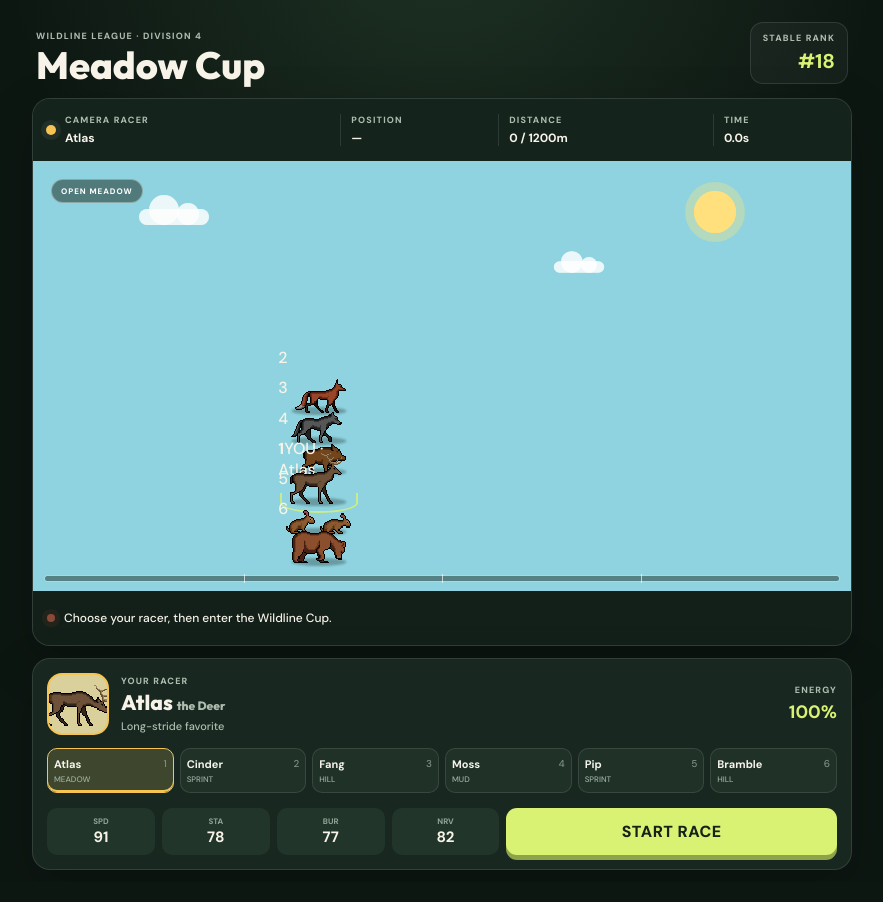
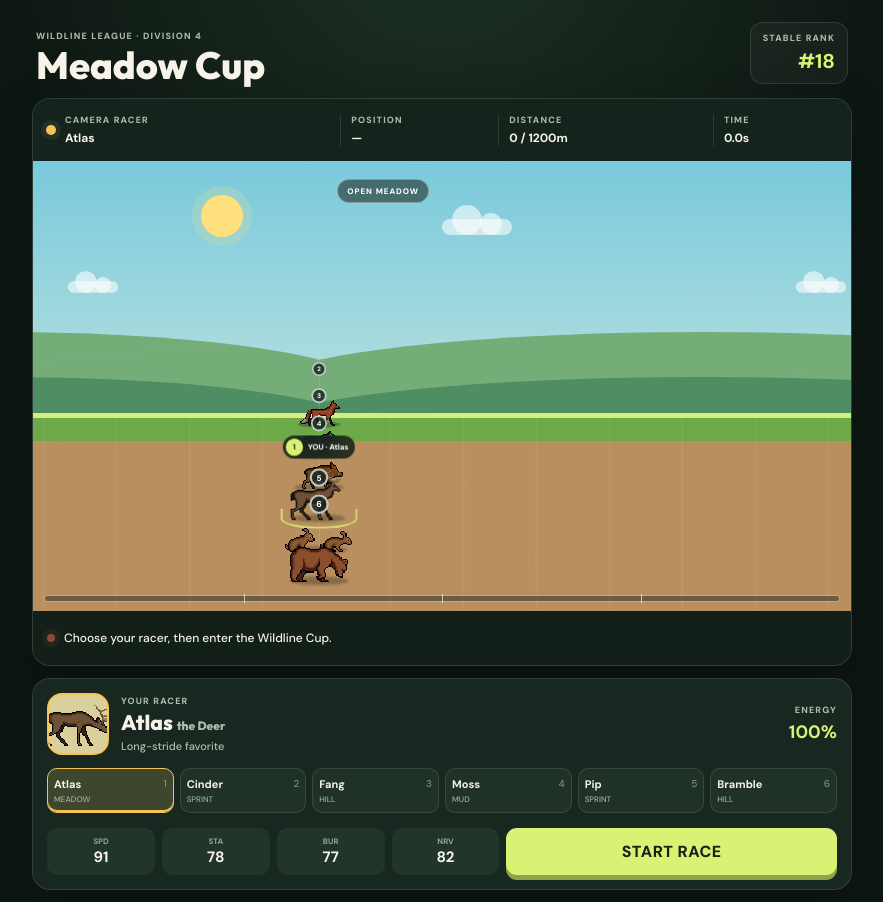
Before and after one commit to mrbenxb/vite-react-template, a React (Vite) app: page / in a window 1280 px wide. Shown: the whole page, without its empty margins (198-1081 px from the left). Built offline with nearby package versions, Linux system fonts and the light colour scheme.

Commit message:
fix: align scenery and racers to one camera

```diff
--- a/src/side-race.css
+++ b/src/side-race.css
@@ -10,34 +10,58 @@
   --panel-2: #21342a;
   --muted: #aebcaf;
   --lime: #d9f274;
-  --line: rgba(255, 255, 255, .11);
+  --line: rgba(255,255,255,.11);
 }
 
 * { box-sizing: border-box; }
 html, body, #root { min-height: 100%; margin: 0; }
-body { overflow-x: hidden; }
+body { overflow-x: hidden; background: #0d1712; }
 button { font: inherit; }
 
 .app-shell {
   min-height: 100vh;
   padding: 12px;
   background:
-    radial-gradient(circle at 50% -10%, rgba(85, 135, 93, .24), transparent 38%),
+    radial-gradient(circle at 50% -10%, rgba(85,135,93,.24), transparent 38%),
     #0d1712;
 }
 .game-frame { width: min(100%, 820px); margin: 0 auto; }
 .topbar { display: flex; align-items: flex-end; justify-content: space-between; padding: 10px 4px 14px; }
 .eyebrow, .selected-copy > span, .decision-copy > span, .energy-readout span, .stable-badge span, .race-hud small {
-  display: block; margin: 0 0 4px; color: var(--muted); font-size: 9px; font-weight: 800; letter-spacing: .13em;
+  display: block;
+  margin: 0 0 4px;
+  color: var(--muted);
+  font-size: 9px;
+  font-weight: 800;
+  letter-spacing: .13em;
 }
-.topbar h1 { margin: 0; font: 800 clamp(26px, 7vw, 38px)/1 'Outfit', sans-serif; }
-.stable-badge { min-width: 88px; padding: 9px 12px; border: 1px solid var(--line); border-radius: 13px; background: rgba(255,255,255,.04); text-align: right; }
+.topbar h1 { margin: 0; font: 800 clamp(26px,7vw,38px)/1 'Outfit',sans-serif; }
+.stable-badge {
+  min-width: 88px;
+  padding: 9px 12px;
+  border: 1px solid var(--line);
+  border-radius: 13px;
+  background: rgba(255,255,255,.04);
+  text-align: right;
+}
 .stable-badge strong { color: var(--lime); font-size: 20px; }
 
 .race-card, .manager-panel, .decision-panel {
-  overflow: hidden; border: 1px solid var(--line); border-radius: 18px; background: var(--panel); box-shadow: 0 18px 50px rgba(0,0,0,.24);
+  overflow: hidden;
+  border: 1px solid var(--line);
+  border-radius: 18px;
+  background: var(--panel);
+  box-shadow: 0 18px 50px rgba(0,0,0,.24);
 }
-.race-hud { display: grid; grid-template-columns: 1.25fr .65fr .9fr .55fr; gap: 10px; align-items: center; min-height: 62px; padding: 10px 13px; background: #14231b; }
+.race-hud {
+  display: grid;
+  grid-template-columns: 1.25fr .65fr .9fr .55fr;
+  gap: 10px;
+  align-items: center;
+  min-height: 62px;
+  padding: 10px 13px;
+  background: #14231b;
+}
 .race-hud > div + div { padding-left: 10px; border-left: 1px solid var(--line); }
 .race-hud strong { display: block; font-size: 12px; white-space: nowrap; }
 .hud-racer { display: flex; align-items: center; gap: 9px; }
@@ -45,76 +69,296 @@ button { font: inherit; }
 .hud-racer strong { overflow: hidden; text-overflow: ellipsis; }
 .hud-dot { flex: 0 0 auto; width: 10px; height: 10px; border-radius: 50%; box-shadow: 0 0 0 5px rgba(255,255,255,.06); }
 
-.race-scene { position: relative; height: 430px; overflow: hidden; isolation: isolate; background: #8ed3df; }
-.world-layer { position: absolute; left: 0; width: 400%; will-change: transform; transition: transform 70ms linear; }
-.sky-world { top: 0; height: 100%; display: grid; grid-template-columns: repeat(4, 1fr); z-index: 1; }
-.ground-world { inset: 0 auto 0 0; display: grid; grid-template-columns: repeat(4, 1fr); z-index: 4; pointer-events: none; }
-.world-segment { position: relative; overflow: hidden; height: 100%; }
-.world-segment.meadow { background: linear-gradient(#78c8dd 0 55%, #cbe8d3 55%); }
-.world-segment.mud { background: linear-gradient(#9bcbd1 0 55%, #c8b184 55%); }
-.world-segment.hill { background: linear-gradient(#91bfd4 0 55%, #b8d0a0 55%); }
-.world-segment.sprint { background: linear-gradient(#f0b27f 0 55%, #f4d69a 55%); }
-.sun { position: absolute; top: 30px; right: 14%; width: 42px; height: 42px; border-radius: 50%; background: #ffe07d; box-shadow: 0 0 0 9px rgba(255,224,125,.18); }
-.world-segment.mud .sun { opacity: .5; }
-.world-segment.hill .sun { background: #f8f0cc; }
-.world-segment.sprint .sun { background: #ffca6c; }
-.cloud { position: absolute; width: 70px; height: 16px; border-radius: 30px; background: rgba(255,255,255,.58); }
+.race-scene {
+  position: relative;
+  height: 450px;
+  overflow: hidden;
+  isolation: isolate;
+  background: #8ed3df;
+}
+.world-stage { position: absolute; inset: 0; z-index: 1; overflow: hidden; }
+.world-chunk {
+  position: absolute;
+  top: 0;
+  bottom: 0;
+  overflow: hidden;
+  min-width: 1px;
+}
+.sky-tone { position: absolute; inset: 0 0 44%; }
+.theme-meadow .sky-tone { background: linear-gradient(#79c9dc 0%, #b8e1df 100%); }
+.theme-mud .sky-tone { background: linear-gradient(#9ecbd1 0%, #c3d6cd 100%); }
+.theme-hill .sky-tone { background: linear-gradient(#8dbed3 0%, #bfd6d8 100%); }
+.theme-sprint .sky-tone { background: linear-gradient(#efb47f 0%, #f1d19e 100%); }
+.sun {
+  position: absolute;
+  z-index: 2;
+  top: 34px;
+  right: 12%;
+  width: 42px;
+  height: 42px;
+  border-radius: 50%;
+  background: #ffe07d;
+  box-shadow: 0 0 0 9px rgba(255,224,125,.18);
+}
+.theme-mud .sun { opacity: .48; }
+.theme-hill .sun { background: #f6efcf; }
+.theme-sprint .sun { background: #ffca6c; }
+.cloud {
+  position: absolute;
+  z-index: 2;
+  width: 70px;
+  height: 16px;
+  border-radius: 30px;
+  background: rgba(255,255,255,.58);
+}
 .cloud::before, .cloud::after { content: ''; position: absolute; bottom: 0; border-radius: 50%; background: inherit; }
 .cloud::before { left: 10px; width: 30px; height: 30px; }
 .cloud::after { right: 10px; width: 22px; height: 22px; }
-.cloud-a { top: 48px; left: 13%; }
-.cloud-b { top: 98px; right: 29%; transform: scale(.72); }
-.world-segment.mud .cloud { background: rgba(118,130,126,.42); }
-.far-hills, .near-hills { position: absolute; left: -7%; right: -7%; border-radius: 50% 50% 0 0; }
-.far-hills { bottom: 32%; height: 30%; background: #74ad78; }
-.near-hills { bottom: 21%; height: 29%; background: #4f8d62; }
-.world-segment.mud .far-hills { background: #8d966c; }
-.world-segment.mud .near-hills { background: #6f7856; }
-.world-segment.hill .far-hills { bottom: 27%; height: 45%; background: #6b8d6c; clip-path: polygon(0 100%, 20% 52%, 34% 70%, 55% 18%, 73% 55%, 100% 28%, 100% 100%); border-radius: 0; }
-.world-segment.hill .near-hills { bottom: 19%; height: 38%; background: #4c7256; clip-path: polygon(0 100%, 24% 39%, 44% 78%, 66% 16%, 100% 67%, 100% 100%); border-radius: 0; }
-.world-segment.sprint .far-hills { background: #b47d5a; }
-.world-segment.sprint .near-hills { background: #8d6048; }
-.segment-sign { position: absolute; top: 18px; left: 18px; padding: 6px 9px; border: 1px solid rgba(255,255,255,.35); border-radius: 999px; background: rgba(26,41,32,.52); color: #fff; font-size: 8px; font-weight: 900; letter-spacing: .12em; backdrop-filter: blur(4px); }
+.cloud-a { top: 58px; left: 16%; }
+.cloud-b { top: 118px; right: 30%; transform: scale(.72); }
+.theme-mud .cloud { background: rgba(118,130,126,.42); }
+.far-land, .near-land { position: absolute; left: -8%; right: -8%; z-index: 3; }
+.far-land {
+  bottom: 37%;
+  height: 25%;
+  border-radius: 50% 50% 0 0;
+  background: #75ad79;
+}
+.near-land {
+  bottom: 29%;
+  height: 23%;
+  border-radius: 50% 50% 0 0;
+  background: #4f8d62;
+}
+.theme-mud .far-land { background: #8d966c; }
+.theme-mud .near-land { background: #6f7856; }
+.theme-hill .far-land {
+  bottom: 30%;
+  height: 39%;
+  border-radius: 0;
+  background: #6a8c6c;
+  clip-path: polygon(0 100%, 16% 58%, 31% 72%, 50% 19%, 68% 57%, 83% 30%, 100% 63%, 100% 100%);
+}
+.theme-hill .near-land {
+  bottom: 27%;
+  height: 31%;
+  border-radius: 0;
+  background: #4c7256;
+  clip-path: polygon(0 100%, 19% 48%, 38% 77%, 61% 20%, 80% 62%, 100% 35%, 100% 100%);
+}
+.theme-sprint .far-land { background: #b47d5a; }
+.theme-sprint .near-land { background: #8d6048; }
+.track-ground {
+  position: absolute;
+  z-index: 4;
+  left: 0;
+  right: 0;
+  top: 56%;
+  bottom: 0;
+  border-top: 5px solid rgba(255,255,255,.45);
+}
+.theme-meadow .track-ground { background: linear-gradient(#6ca949 0 12%, #b98f5f 12% 100%); border-color: #d5ed7c; }
+.theme-mud .track-ground { background: linear-gradient(#7e674f 0 10%, #73513c 10% 100%); border-color: #a5b869; }
+.theme-hill .track-ground { background: linear-gradient(#678e48 0 11%, #987352 11% 100%); border-color: #c6db72; }
+.theme-sprint .track-ground { background: linear-gradient(#d7ad58 0 10%, #bd8250 10% 100%); border-color: #f0d76e; }
+.terrain-detail { position: absolute; inset: 0; opacity: .45; overflow: hidden; }
+.theme-meadow .terrain-detail { background: repeating-linear-gradient(90deg, transparent 0 70px, rgba(255,255,255,.08) 70px 73px); }
+.theme-mud .terrain-detail {
+  background:
+    radial-gradient(ellipse at 14% 42%, #4b382c 0 12px, transparent 13px),
+    radial-gradient(ellipse at 58% 72%, #4b382c 0 17px, transparent 18px),
+    radial-gradient(ellipse at 88% 30%, #4b382c 0 10px, transparent 11px);
+  background-size: 240px 100px;
+}
+.theme-hill .terrain-detail { background: repeating-linear-gradient(105deg, transparent 0 44px, rgba(255,255,255,.08) 45px 47px); }
+.theme-sprint .terrain-detail { background: repeating-linear-gradient(90deg, transparent 0 52px, rgba(255,244,189,.13) 53px 56px); }
+.segment-sign {
+  position: absolute;
+  z-index: 7;
+  top: 18px;
+  left: 18px;
+  padding: 6px 9px;
+  border: 1px solid rgba(255,255,255,.35);
+  border-radius: 999px;
+  background: rgba(26,41,32,.58);
+  color: #fff;
+  font-size: 8px;
+  font-weight: 900;
+  letter-spacing: .12em;
+  backdrop-filter: blur(4px);
+}
 
-.ground-segment { position: relative; height: 100%; }
-.ground-segment::before { content: ''; position: absolute; left: 0; right: 0; top: 57%; bottom: 0; border-top: 5px solid rgba(255,255,255,.5); }
-.ground-segment.meadow::before { background: linear-gradient(#6ba848 0 12%, #b98f5f 12% 100%); border-color: #d2ec7d; }
-.ground-segment.mud::before { background: linear-gradient(#81664b 0 10%, #76523c 10% 100%); border-color: #9aaf61; }
-.ground-segment.hill::before { background: linear-gradient(#688f47 0 12%, #9e7955 12% 100%); border-color: #c5db72; clip-path: polygon(0 12%, 25% 4%, 50% 15%, 74% 0, 100% 10%, 100% 100%, 0 100%); }
-.ground-segment.sprint::before { background: linear-gradient(#d8ad57 0 11%, #bd8250 11% 100%); border-color: #f2d96d; }
-.terrain-detail { position: absolute; inset: 60% 0 0; overflow: hidden; opacity: .45; }
-.ground-segment.meadow .terrain-detail { background: repeating-linear-gradient(90deg, transparent 0 70px, rgba(255,255,255,.08) 70px 73px); }
-.ground-segment.mud .terrain-detail { background: radial-gradient(ellipse at 14% 42%, #4b382c 0 12px, transparent 13px), radial-gradient(ellipse at 58% 72%, #4b382c 0 17px, transparent 18px), radial-gradient(ellipse at 88% 30%, #4b382c 0 10px, transparent 11px); background-size: 240px 100px; }
-.ground-segment.hill .terrain-detail { background: repeating-linear-gradient(105deg, transparent 0 44px, rgba(255,255,255,.08) 45px 47px); }
-.ground-segment.sprint .terrain-detail { background: repeating-linear-gradient(90deg, transparent 0 52px, rgba(255,244,189,.13) 53px 56px); }
-
-.speed-lines { position: absolute; z-index: 10; inset: 0; pointer-events: none; opacity: 0; background: repeating-linear-gradient(175deg, transparent 0 42px, rgba(255,255,255,.18) 43px 45px, transparent 46px 80px); animation: speed-shift .35s linear infinite; }
-.race-scene:not(.scene-meadow) .speed-lines { opacity: .13; }
+.speed-lines {
+  position: absolute;
+  z-index: 10;
+  inset: 0;
+  pointer-events: none;
+  opacity: .08;
+  background: repeating-linear-gradient(175deg, transparent 0 42px, rgba(255,255,255,.18) 43px 45px, transparent 46px 80px);
+  animation: speed-shift .35s linear infinite;
+}
 @keyframes speed-shift { to { transform: translateX(-70px); } }
+.camera-guide {
+  position: absolute;
+  z-index: 11;
+  left: 35%;
+  top: 47%;
+  bottom: 11%;
+  width: 1px;
+  border-left: 1px dashed rgba(217,242,116,.26);
+  pointer-events: none;
+}
 .runner-stage { position: absolute; z-index: 12; inset: 0; }
-.runner { position: absolute; width: 82px; height: 66px; transform: translate(-50%, -50%); will-change: left, top; transition: opacity 120ms linear; }
-.runner.offscreen { opacity: 0; }
-.runner.managed::before { content: ''; position: absolute; left: 50%; bottom: -9px; width: 74px; height: 18px; transform: translateX(-50%); border: 2px solid rgba(217,242,116,.8); border-top: 0; border-radius: 0 0 50% 50%; }
+.runner {
+  --perspective-scale: 1;
+  position: absolute;
+  width: 84px;
+  height: 70px;
+  transform: translate(-50%,-50%) scale(var(--perspective-scale));
+  transform-origin: center bottom;
+  will-change: left, top;
+  transition: left 45ms linear, top 160ms ease, opacity 120ms linear;
+}
+.runner.offscreen { opacity: 0; pointer-events: none; }
+.runner.managed::before {
+  content: '';
+  position: absolute;
+  left: 50%;
+  bottom: -9px;
+  width: 76px;
+  height: 19px;
+  transform: translateX(-50%);
+  border: 2px solid rgba(217,242,116,.88);
+  border-top: 0;
+  border-radius: 0 0 50% 50%;
+}
 .sprite-flip { position: absolute; left: 50%; bottom: 0; transform: translateX(-50%) scaleX(-1); transform-origin: center bottom; }
-.animal-sprite { position: relative; transform-origin: center bottom; background-repeat: no-repeat; background-position: 0 0; image-rendering: pixelated; animation-name: sprite-cycle; animation-iteration-count: infinite; }
+.animal-sprite {
+  position: relative;
+  transform-origin: center bottom;
+  background-repeat: no-repeat;
+  background-position: 0 0;
+  image-rendering: pixelated;
+  animation-name: sprite-cycle;
+  animation-iteration-count: infinite;
+}
 @keyframes sprite-cycle { to { background-position-x: var(--sheet-offset); } }
-.animal-shadow { position: absolute; left: 50%; bottom: -2px; width: 55px; height: 8px; transform: translateX(-50%); border-radius: 50%; background: rgba(21,28,23,.3); filter: blur(1px); }
-.runner-tag { position: absolute; z-index: 6; left: 50%; top: -13px; display: flex; align-items: center; gap: 5px; transform: translateX(-50%); padding: 3px 6px 3px 3px; border-radius: 999px; background: rgba(22,35,28,.76); color: #fff; font-size: 8px; white-space: nowrap; backdrop-filter: blur(4px); }
-.runner-tag b { width: 17px; height: 17px; display: grid; place-items: center; border-radius: 50%; background: #d9f274; color: #17231b; }
-.runner:not(.managed) .runner-tag { opacity: .72; }
-.tactic-pip { position: absolute; z-index: 7; right: -8px; top: 8px; padding: 3px 5px; border-radius: 4px; background: #fff; color: #16231b; font-size: 7px; font-weight: 900; }
+.animal-shadow {
+  position: absolute;
+  left: 50%;
+  bottom: -2px;
+  width: 55px;
+  height: 8px;
+  transform: translateX(-50%);
+  border-radius: 50%;
+  background: rgba(21,28,23,.3);
+  filter: blur(1px);
+}
+.managed-tag {
+  position: absolute;
+  z-index: 7;
+  left: 50%;
+  top: -18px;
+  display: flex;
+  align-items: center;
+  gap: 5px;
+  transform: translateX(-50%);
+  padding: 3px 7px 3px 3px;
+  border-radius: 999px;
+  background: rgba(20,32,25,.86);
+  color: #fff;
+  font-size: 8px;
+  font-weight: 800;
+  white-space: nowrap;
+  backdrop-filter: blur(4px);
+}
+.managed-tag b {
+  width: 18px;
+  height: 18px;
+  display: grid;
+  place-items: center;
+  border-radius: 50%;
+  background: var(--lime);
+  color: #17231b;
+}
+.rival-rank {
+  position: absolute;
+  z-index: 7;
+  left: 50%;
+  top: -12px;
+  width: 18px;
+  height: 18px;
+  display: grid;
+  place-items: center;
+  transform: translateX(-50%);
+  border: 2px solid rgba(255,255,255,.72);
+  border-radius: 50%;
+  background: rgba(25,39,31,.82);
+  color: #fff;
+  font-size: 8px;
+  font-weight: 900;
+}
+.tactic-pip {
+  position: absolute;
+  z-index: 8;
+  right: -8px;
+  top: 8px;
+  padding: 3px 5px;
+  border-radius: 4px;
+  background: #fff;
+  color: #16231b;
+  font-size: 7px;
+  font-weight: 900;
+}
 .tactic-pip.surge { background: #ffd264; }
 .tactic-pip.settle { background: #91e5c1; }
 .tactic-pip.draft { background: #a9bcff; }
-.camera-reticle { position: absolute; z-index: 11; left: 35%; top: 54%; bottom: 9%; width: 1px; border-left: 1px dashed rgba(217,242,116,.38); pointer-events: none; }
-.camera-reticle span { position: absolute; top: -20px; left: 0; transform: translateX(-50%); padding: 3px 6px; border-radius: 5px; background: rgba(21,35,27,.72); color: var(--lime); font-size: 7px; font-weight: 900; letter-spacing: .08em; }
-.finish-gate { position: absolute; z-index: 18; top: 44%; bottom: 12%; width: 6px; transform: translateX(-50%); background: repeating-linear-gradient(#f7f2e7 0 9px, #26362d 9px 18px); box-shadow: 0 0 0 2px rgba(255,255,255,.2); }
-.finish-gate span { position: absolute; top: -25px; left: 50%; transform: translateX(-50%); padding: 5px 8px; border-radius: 5px; background: #22342a; color: #fff; font-size: 8px; font-weight: 900; letter-spacing: .09em; }
-.race-progress { position: absolute; z-index: 30; left: 12px; right: 12px; bottom: 10px; height: 5px; border-radius: 999px; background: rgba(17,30,23,.45); box-shadow: 0 0 0 1px rgba(255,255,255,.18); overflow: visible; }
+.finish-gate {
+  position: absolute;
+  z-index: 18;
+  top: 44%;
+  bottom: 11%;
+  width: 6px;
+  transform: translateX(-50%);
+  background: repeating-linear-gradient(#f7f2e7 0 9px,#26362d 9px 18px);
+  box-shadow: 0 0 0 2px rgba(255,255,255,.2);
+}
+.finish-gate span {
+  position: absolute;
+  top: -25px;
+  left: 50%;
+  transform: translateX(-50%);
+  padding: 5px 8px;
+  border-radius: 5px;
+  background: #22342a;
+  color: #fff;
+  font-size: 8px;
+  font-weight: 900;
+  letter-spacing: .09em;
+}
+.race-progress {
+  position: absolute;
+  z-index: 30;
+  left: 12px;
+  right: 12px;
+  bottom: 10px;
+  height: 5px;
+  border-radius: 999px;
+  background: rgba(17,30,23,.45);
+  box-shadow: 0 0 0 1px rgba(255,255,255,.18);
+}
 .progress-fill { height: 100%; border-radius: inherit; background: var(--lime); transition: width 90ms linear; }
 .race-progress i { position: absolute; top: -2px; width: 1px; height: 9px; background: rgba(255,255,255,.65); }
-.countdown-overlay { position: absolute; z-index: 40; inset: 0; display: grid; place-items: center; background: rgba(9,20,13,.28); backdrop-filter: blur(2px); }
-.countdown-overlay span { font: 900 84px/1 'Outfit', sans-serif; color: #fff7d9; text-shadow: 0 8px 0 rgba(22,36,27,.28); }
+.countdown-overlay {
+  position: absolute;
+  z-index: 40;
+  inset: 0;
+  display: grid;
+  place-items: center;
+  background: rgba(9,20,13,.28);
+  backdrop-filter: blur(2px);
+}
+.countdown-overlay span { font: 900 84px/1 'Outfit',sans-serif; color: #fff7d9; text-shadow: 0 8px 0 rgba(22,36,27,.28); }
 .commentary-bar { min-height: 54px; display: flex; align-items: center; gap: 9px; padding: 10px 14px; background: #132019; }
 .commentary-bar p { margin: 0; font-size: 12px; line-height: 1.4; }
 .live-dot { flex: 0 0 auto; width: 8px; height: 8px; border-radius: 50%; background: #f06b55; box-shadow: 0 0 0 5px rgba(240,107,85,.12); animation: pulse 1s infinite alternate; }
@@ -124,19 +368,19 @@ button { font: inherit; }
 .selected-racer { display: grid; grid-template-columns: 62px 1fr auto; align-items: center; gap: 12px; }
 .portrait { position: relative; width: 62px; height: 62px; overflow: hidden; border: 2px solid; border-radius: 15px; background: #d9d09c; }
 .portrait .sprite-flip { bottom: 7px; transform: translateX(-50%) scaleX(-1) scale(1.1); }
-.selected-copy h2 { margin: 0; font: 800 21px/1.05 'Outfit', sans-serif; }
+.selected-copy h2 { margin: 0; font: 800 21px/1.05 'Outfit',sans-serif; }
 .selected-copy h2 small { color: #aebcaf; font-size: 12px; }
 .selected-copy p { margin: 5px 0 0; color: #aebcaf; font-size: 11px; }
 .energy-readout { text-align: right; }
 .energy-readout strong { color: var(--lime); font-size: 18px; }
-.roster-strip { display: grid; grid-template-columns: repeat(6, minmax(66px, 1fr)); gap: 6px; margin-top: 13px; overflow-x: auto; padding-bottom: 3px; }
+.roster-strip { display: grid; grid-template-columns: repeat(6,minmax(66px,1fr)); gap: 6px; margin-top: 13px; overflow-x: auto; padding-bottom: 3px; }
 .roster-strip button { min-width: 66px; padding: 8px 6px; border: 1px solid var(--line); border-radius: 10px; background: #203127; color: #f5f4ec; text-align: left; cursor: pointer; }
 .roster-strip button.active { border-color: var(--accent); box-shadow: inset 0 -2px 0 var(--accent); }
 .roster-strip button span { float: right; color: #7d9082; font-size: 10px; }
 .roster-strip button strong, .roster-strip button small { display: block; }
 .roster-strip button strong { font-size: 11px; }
 .roster-strip button small { margin-top: 3px; color: #9db0a1; font-size: 8px; text-transform: uppercase; }
-.stat-row { display: grid; grid-template-columns: repeat(4, .62fr) 1.9fr; gap: 7px; margin-top: 12px; }
+.stat-row { display: grid; grid-template-columns: repeat(4,.62fr) 1.9fr; gap: 7px; margin-top: 12px; }
 .stat { padding: 8px 6px; border-radius: 10px; background: #22352a; text-align: center; }
 .stat span { display: block; color: #91a394; font-size: 8px; font-weight: 900; }
 .stat strong { font-size: 15px; }
@@ -144,9 +388,9 @@ button { font: inherit; }
 .race-button:active { transform: translateY(3px); box-shadow: 0 2px 0 #8da34a; }
 .race-button:disabled { opacity: .52; cursor: default; }
 .decision-panel { display: grid; grid-template-columns: 1fr 1.55fr; gap: 12px; border-color: rgba(217,242,116,.42); }
-.decision-copy h2 { margin: 0; font: 800 21px/1.05 'Outfit', sans-serif; }
+.decision-copy h2 { margin: 0; font: 800 21px/1.05 'Outfit',sans-serif; }
 .decision-copy p { margin: 7px 0 0; color: #afbeb1; font-size: 11px; line-height: 1.45; }
-.tactic-grid { display: grid; grid-template-columns: repeat(3, 1fr); gap: 7px; }
+.tactic-grid { display: grid; grid-template-columns: repeat(3,1fr); gap: 7px; }
 .tactic-grid button { padding: 10px 7px; border: 1px solid rgba(255,255,255,.14); border-radius: 11px; background: #263b2f; color: #f8f6ee; text-align: left; cursor: pointer; }
 .tactic-grid button:first-child { background: #554526; border-color: #a9873f; }
 .tactic-grid button:last-child { background: #293650; border-color: #566d9f; }
@@ -156,18 +400,17 @@ button { font: inherit; }
 
 @media (max-width: 580px) {
   .app-shell { padding: 8px; }
-  .race-scene { height: 390px; }
+  .race-scene { height: 420px; }
   .race-hud { grid-template-columns: 1.1fr .6fr .9fr; gap: 7px; }
   .race-hud > div:nth-child(4) { display: none; }
   .race-hud strong { font-size: 10px; }
-  .camera-reticle { left: 35%; }
-  .runner { transform: translate(-50%, -50%) scale(.92); }
+  .runner { width: 78px; height: 66px; }
   .selected-racer { grid-template-columns: 55px 1fr auto; gap: 9px; }
   .portrait { width: 55px; height: 55px; }
   .selected-copy h2 { font-size: 18px; }
   .energy-readout strong { font-size: 15px; }
-  .roster-strip { grid-template-columns: repeat(6, 72px); }
-  .stat-row { grid-template-columns: repeat(4, 1fr); }
+  .roster-strip { grid-template-columns: repeat(6,72px); }
+  .stat-row { grid-template-columns: repeat(4,1fr); }
   .race-button { grid-column: 1 / -1; min-height: 45px; }
   .decision-panel { grid-template-columns: 1fr; }
 }
```
